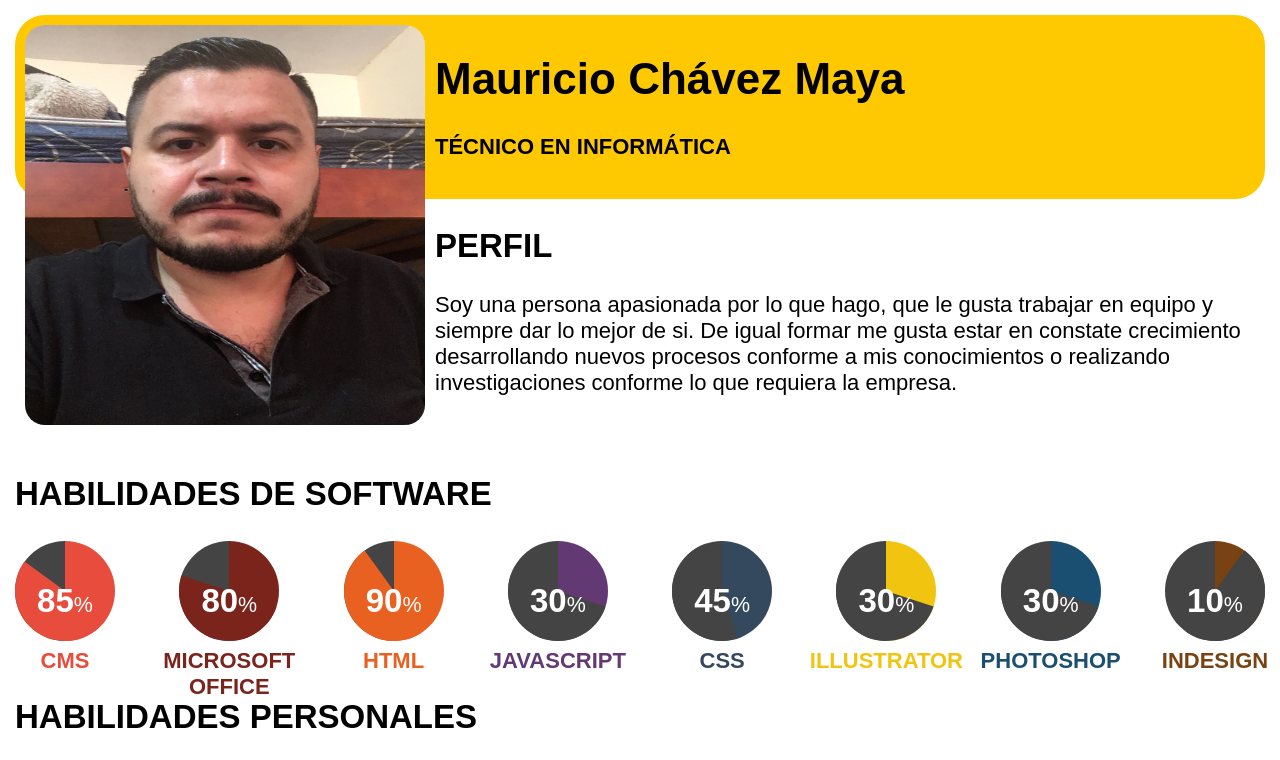
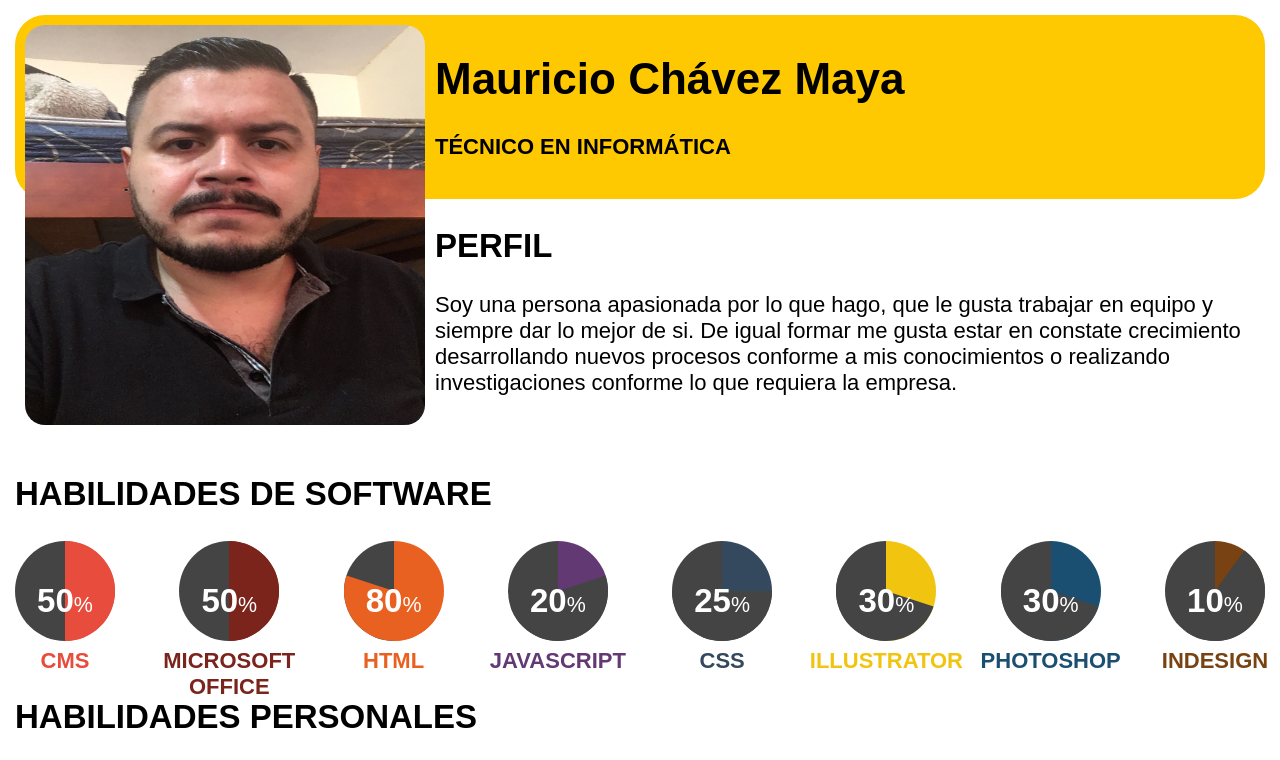
Before and after one commit to mauriciokz/CV, a plain HTML site: page index.html in a window 1280 px wide. Shown: the top 760 px of the page. Drawn offline with Linux system fonts and the light colour scheme.

Commit message:
actualizacion valores de habilidades

```diff
--- a/index.html
+++ b/index.html
@@ -27,24 +27,24 @@
         <p><h2><strong>HABILIDADES DE SOFTWARE</strong></h2></p>
         <div class="contenedor-softwares">
 
-            <div class="progreso" style="--i:85;--clr:#E74C3C">
-                <h5>85<span>%</span></h5>
+            <div class="progreso" style="--i:50;--clr:#E74C3C">
+                <h5>50<span>%</span></h5>
                 <h4>CMS</h4>
             </div>
-            <div class="progreso" style="--i:80;--clr:#7B241C">
-                <h5>80<span>%</span></h5>
+            <div class="progreso" style="--i:50;--clr:#7B241C">
+                <h5>50<span>%</span></h5>
                 <h4>MICROSOFT OFFICE</h4>
             </div>
-            <div class="progreso" style="--i:90;--clr:#E86120">
-                <h5>90<span>%</span></h5>
+            <div class="progreso" style="--i:80;--clr:#E86120">
+                <h5>80<span>%</span></h5>
                 <h4>HTML</h4>
             </div>
-            <div class="progreso less" style="--i:30;--clr:#633974">
-                <h5>30<span>%</span></h5>
+            <div class="progreso less" style="--i:20;--clr:#633974">
+                <h5>20<span>%</span></h5>
                 <h4>JAVASCRIPT</h4>
             </div>
-            <div class="progreso less" style="--i:45;--clr:#34495E">
-                <h5>45<span>%</span></h5>
+            <div class="progreso less" style="--i:25;--clr:#34495E">
+                <h5>25<span>%</span></h5>
                 <h4>CSS</h4>
             </div>
             <div class="progreso less" style="--i:30;--clr:#F1C40F">
```
